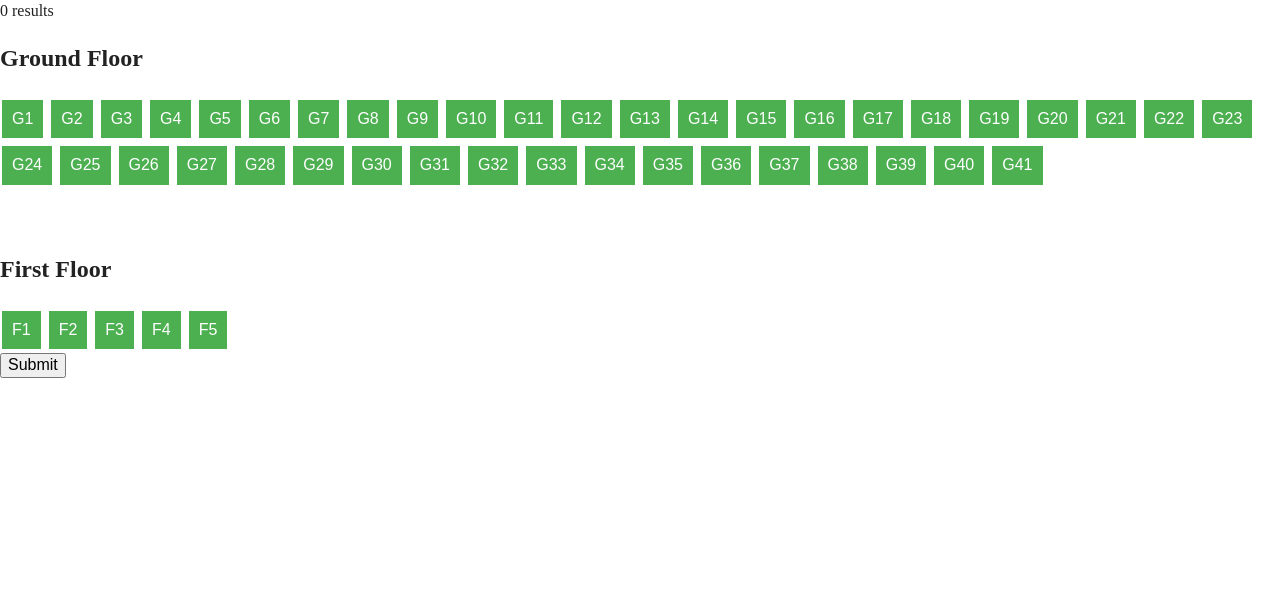
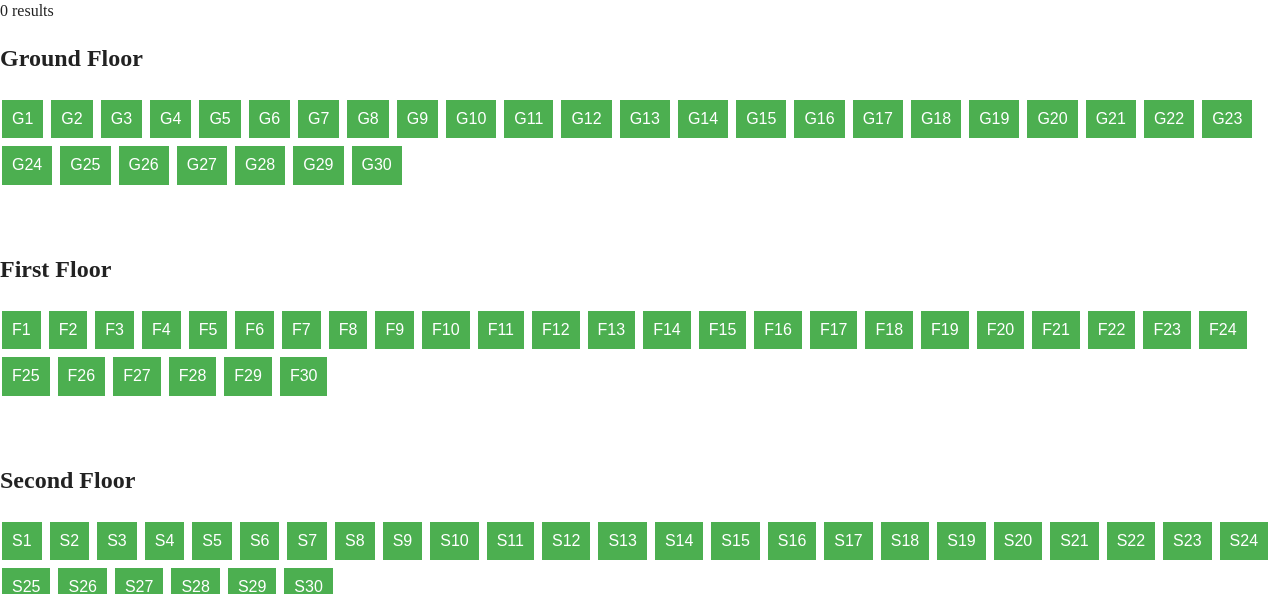
Before and after one commit to Himanshu-skb-oo7/Hostel-Accomodation, a PHP site: page /redroom.php in a window 1280 px wide. Shown: the top 594 px of the page. Run offline with PHP 8.4, Linux system fonts and the light colour scheme; the visitor is signed in with stand-in values (Sample User, id 1); data that the repository does not hold is empty.

Commit message:
Updating Rooms in redRoom.php

```diff
--- a/redroom.php
+++ b/redroom.php
@@ -1,6 +1,3 @@
-
-
-
 <?php
 $servername = "localhost";
 $username = "root";
@@ -80,6 +77,7 @@ $room_json = json_encode($room);
     </head>
     <body>
     <p hidden id="Roll_No"><?php echo $rollnum; ?></p>
+
     <H2>Ground Floor</H2>
     <button class="button buttonG" id="G1">G1</button>
     <button class="button buttonG" id="G2">G2</button>
@@ -111,27 +109,77 @@ $room_json = json_encode($room);
     <button class="button buttonG" id="G28">G28</button>
     <button class="button buttonG" id="G29">G29</button>
     <button class="button buttonG" id="G30">G30</button>
-    <button class="button buttonG" id="G31">G31</button>
-    <button class="button buttonG" id="G32">G32</button>
-    <button class="button buttonG" id="G33">G33</button>
-    <button class="button buttonG" id="G34">G34</button>
-    <button class="button buttonG" id="G35">G35</button>
-    <button class="button buttonG" id="G36">G36</button>
-    <button class="button buttonG" id="G37">G37</button>
-    <button class="button buttonG" id="G38">G38</button>
-    <button class="button buttonG" id="G39">G39</button>
-    <button class="button buttonG" id="G40">G40</button>
-    <button class="button buttonG" id="G41">G41</button>
         <br>
         <br>
         <br>
         <H2>First Floor</H2>
-    <button class="button buttonF">F1</button>
-    <button class="button buttonF">F2</button>
-    <button class="button buttonF">F3</button>
-    <button class="button buttonF">F4</button>
-    <button class="button buttonF">F5</button>
-    <br>
+        <button class="button buttonF" id="F1">F1</button>
+        <button class="button buttonF" id="F2">F2</button>
+        <button class="button buttonF" id="F3">F3</button>
+        <button class="button buttonF" id="F4">F4</button>
+        <button class="button buttonF" id="F5">F5</button>
+        <button class="button buttonF" id="F6">F6</button>
+        <button class="button buttonF" id="F7">F7</button>
+        <button class="button buttonF" id="F8">F8</button>
+        <button class="button buttonF" id="F9">F9</button>
+        <button class="button buttonF" id="F10">F10</button>
+        <button class="button buttonF" id="F11">F11</button>
+        <button class="button buttonF" id="F12">F12</button>
+        <button class="button buttonF" id="F13">F13</button>
+        <button class="button buttonF" id="F14">F14</button>
+        <button class="button buttonF" id="F15">F15</button>
+        <button class="button buttonF" id="F16">F16</button>
+        <button class="button buttonF" id="F17">F17</button>
+        <button class="button buttonF" id="F18">F18</button>
+        <button class="button buttonF" id="F19">F19</button>
+        <button class="button buttonF" id="F20">F20</button>
+        <button class="button buttonF" id="F21">F21</button>
+        <button class="button buttonF" id="F22">F22</button>
+        <button class="button buttonF" id="F23">F23</button>
+        <button class="button buttonF" id="F24">F24</button>
+        <button class="button buttonF" id="F25">F25</button>
+        <button class="button buttonF" id="F26">F26</button>
+        <button class="button buttonF" id="F27">F27</button>
+        <button class="button buttonF" id="F28">F28</button>
+        <button class="button buttonF" id="F29">F29</button>
+        <button class="button buttonF" id="F30">F30</button>
+            <br>
+            <br>
+            <br>
+            <H2>Second Floor</H2>
+                <button class="button buttonS" id="S1">S1</button>
+                <button class="button buttonS" id="S2">S2</button>
+                <button class="button buttonS" id="S3">S3</button>
+                <button class="button buttonS" id="S4">S4</button>
+                <button class="button buttonS" id="S5">S5</button>
+                <button class="button buttonS" id="S6">S6</button>
+                <button class="button buttonS" id="S7">S7</button>
+                <button class="button buttonS" id="S8">S8</button>
+                <button class="button buttonS" id="S9">S9</button>
+                <button class="button buttonS" id="S10">S10</button>
+                <button class="button buttonS" id="S11">S11</button>
+                <button class="button buttonS" id="S12">S12</button>
+                <button class="button buttonS" id="S13">S13</button>
+                <button class="button buttonS" id="S14">S14</button>
+                <button class="button buttonS" id="S15">S15</button>
+                <button class="button buttonS" id="S16">S16</button>
+                <button class="button buttonS" id="S17">S17</button>
+                <button class="button buttonS" id="S18">S18</button>
+                <button class="button buttonS" id="S19">S19</button>
+                <button class="button buttonS" id="S20">S20</button>
+                <button class="button buttonS" id="S21">S21</button>
+                <button class="button buttonS" id="S22">S22</button>
+                <button class="button buttonS" id="S23">S23</button>
+                <button class="button buttonS" id="S24">S24</button>
+                <button class="button buttonS" id="S25">S25</button>
+                <button class="button buttonS" id="S26">S26</button>
+                <button class="button buttonS" id="S27">S27</button>
+                <button class="button buttonS" id="S28">S28</button>
+                <button class="button buttonS" id="S29">S29</button>
+                <button class="button buttonS" id="S30">S30</button>
+
+                <br>
+                <center> <br>  <center>
     <button id="btn">Submit</button>
 
     <script src="js/vendor/jsscript.js"></script>
```
